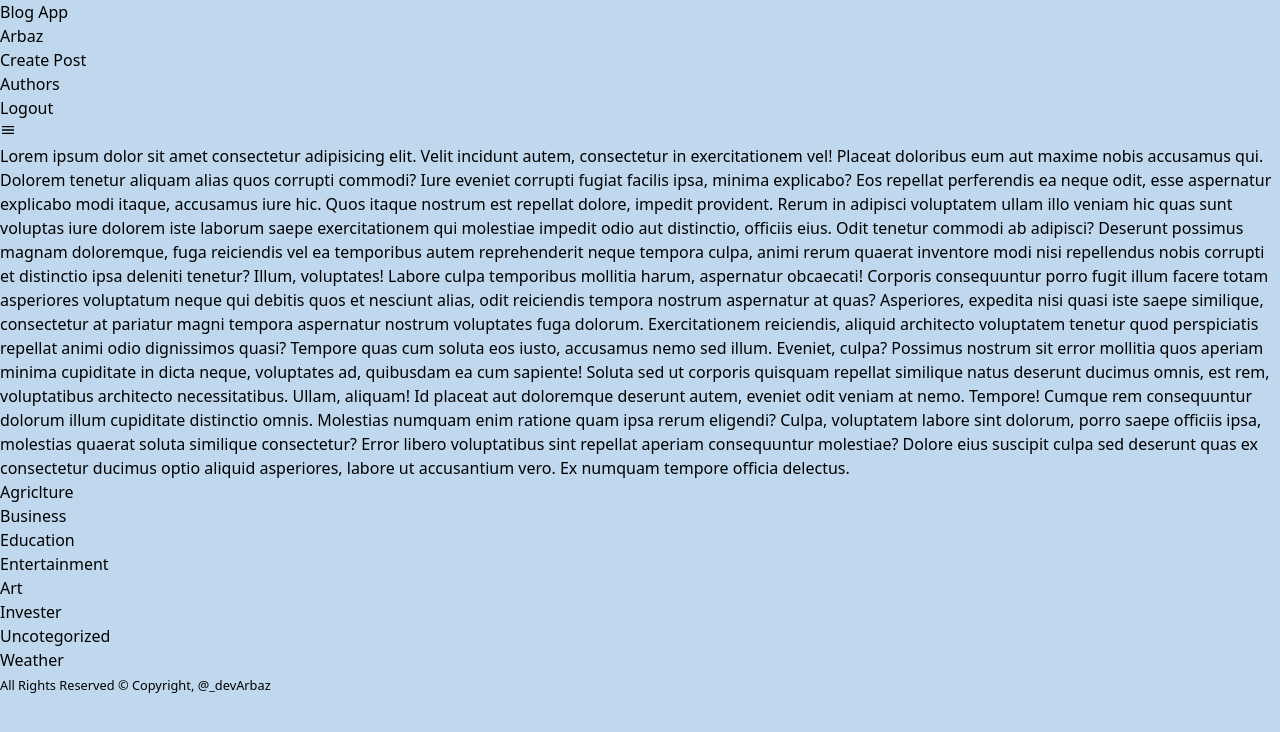
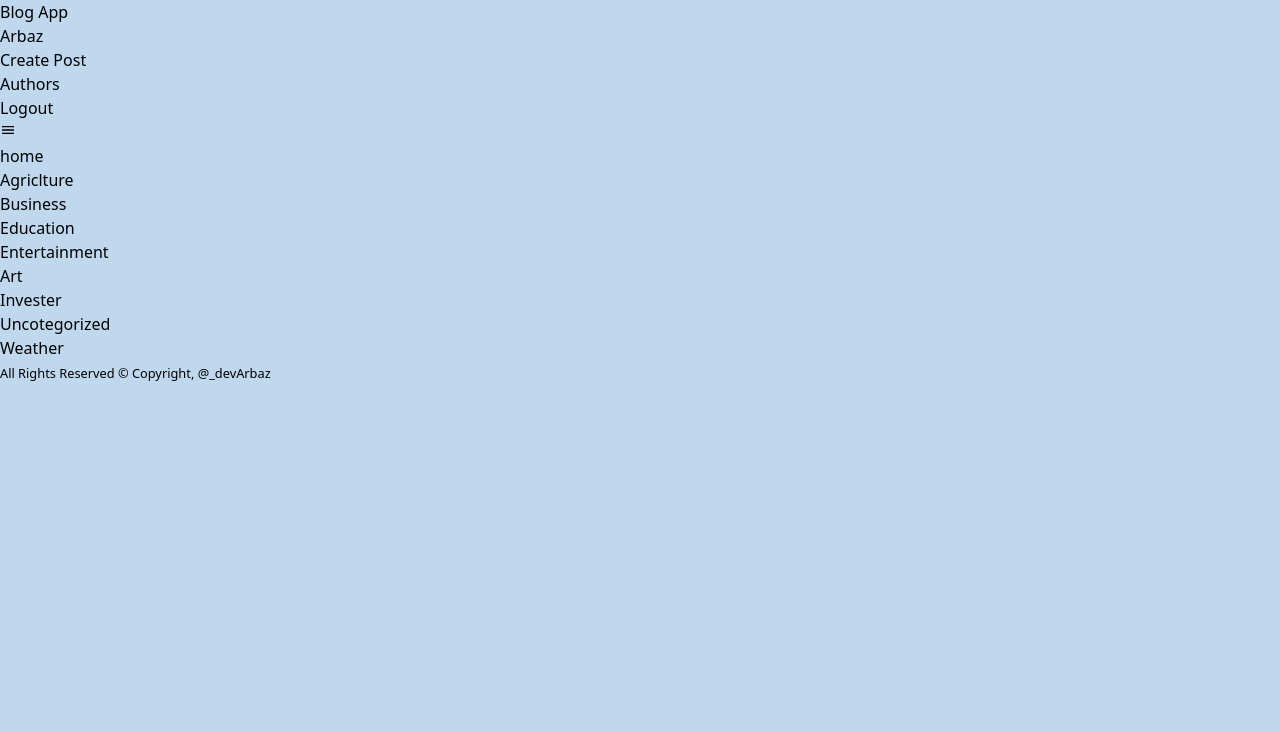
Before and after one commit to Itsarbaz51/MERN-Stack-Blog-App, a React (Vite) app in the folder client/: page / in a window 1280 px wide. Shown: the top 732 px of the page. Built offline with nearby package versions, Linux system fonts and the light colour scheme.

Commit message:
Add Footer

```diff
--- a/client/src/pages/Home.jsx
+++ b/client/src/pages/Home.jsx
@@ -2,16 +2,9 @@ import React from 'react'
 
 function Home() {
   return (
-    <div>Lorem ipsum dolor sit amet consectetur adipisicing elit. Velit incidunt autem, consectetur in exercitationem vel! Placeat doloribus eum aut maxime nobis accusamus qui. Dolorem tenetur aliquam alias quos corrupti commodi?
-    Iure eveniet corrupti fugiat facilis ipsa, minima explicabo? Eos repellat perferendis ea neque odit, esse aspernatur explicabo modi itaque, accusamus iure hic. Quos itaque nostrum est repellat dolore, impedit provident.
-    Rerum in adipisci voluptatem ullam illo veniam hic quas sunt voluptas iure dolorem iste laborum saepe exercitationem qui molestiae impedit odio aut distinctio, officiis eius. Odit tenetur commodi ab adipisci?
-    Deserunt possimus magnam doloremque, fuga reiciendis vel ea temporibus autem reprehenderit neque tempora culpa, animi rerum quaerat inventore modi nisi repellendus nobis corrupti et distinctio ipsa deleniti tenetur? Illum, voluptates!
-    Labore culpa temporibus mollitia harum, aspernatur obcaecati! Corporis consequuntur porro fugit illum facere totam asperiores voluptatum neque qui debitis quos et nesciunt alias, odit reiciendis tempora nostrum aspernatur at quas?
-    Asperiores, expedita nisi quasi iste saepe similique, consectetur at pariatur magni tempora aspernatur nostrum voluptates fuga dolorum. Exercitationem reiciendis, aliquid architecto voluptatem tenetur quod perspiciatis repellat animi odio dignissimos quasi?
-    Tempore quas cum soluta eos iusto, accusamus nemo sed illum. Eveniet, culpa? Possimus nostrum sit error mollitia quos aperiam minima cupiditate in dicta neque, voluptates ad, quibusdam ea cum sapiente!
-    Soluta sed ut corporis quisquam repellat similique natus deserunt ducimus omnis, est rem, voluptatibus architecto necessitatibus. Ullam, aliquam! Id placeat aut doloremque deserunt autem, eveniet odit veniam at nemo. Tempore!
-    Cumque rem consequuntur dolorum illum cupiditate distinctio omnis. Molestias numquam enim ratione quam ipsa rerum eligendi? Culpa, voluptatem labore sint dolorum, porro saepe officiis ipsa, molestias quaerat soluta similique consectetur?
-    Error libero voluptatibus sint repellat aperiam consequuntur molestiae? Dolore eius suscipit culpa sed deserunt quas ex consectetur ducimus optio aliquid asperiores, labore ut accusantium vero. Ex numquam tempore officia delectus.</div>
+    <div>
+      home
+    </div>
   )
 }
 
```
